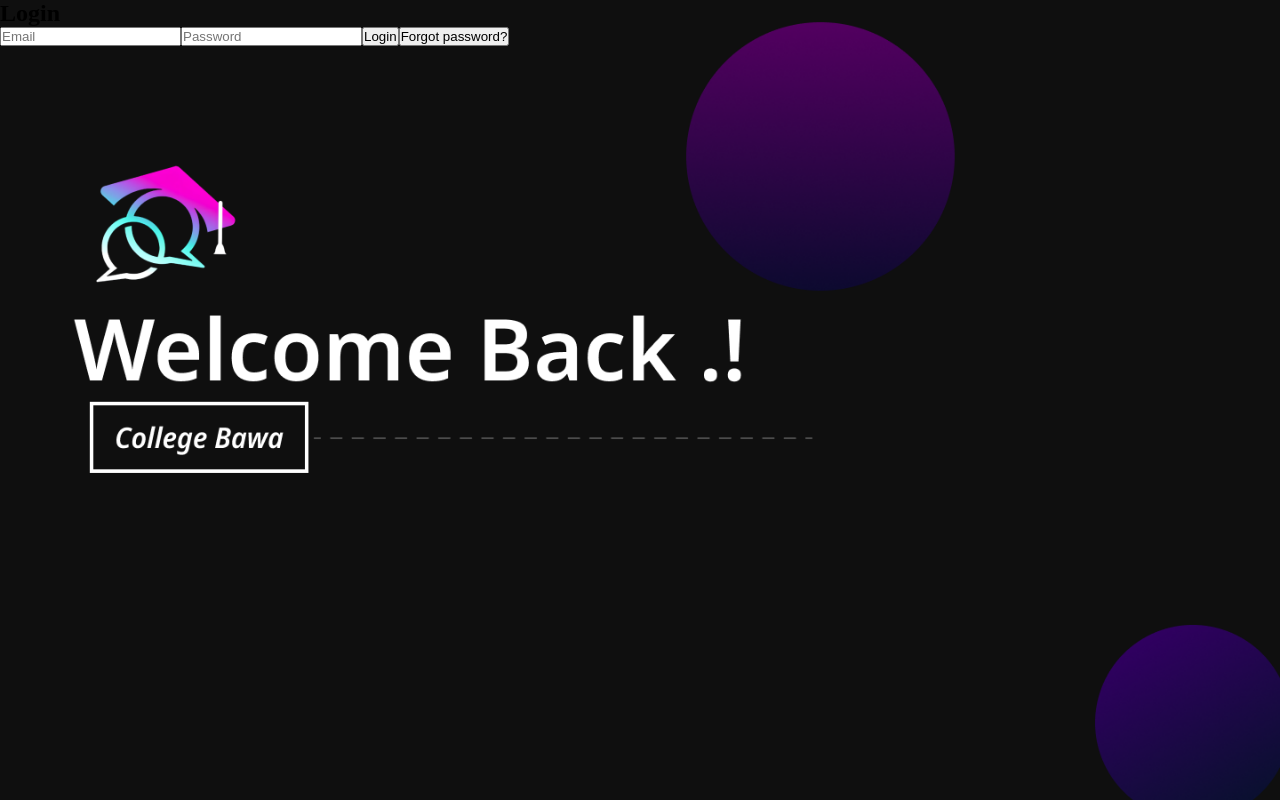
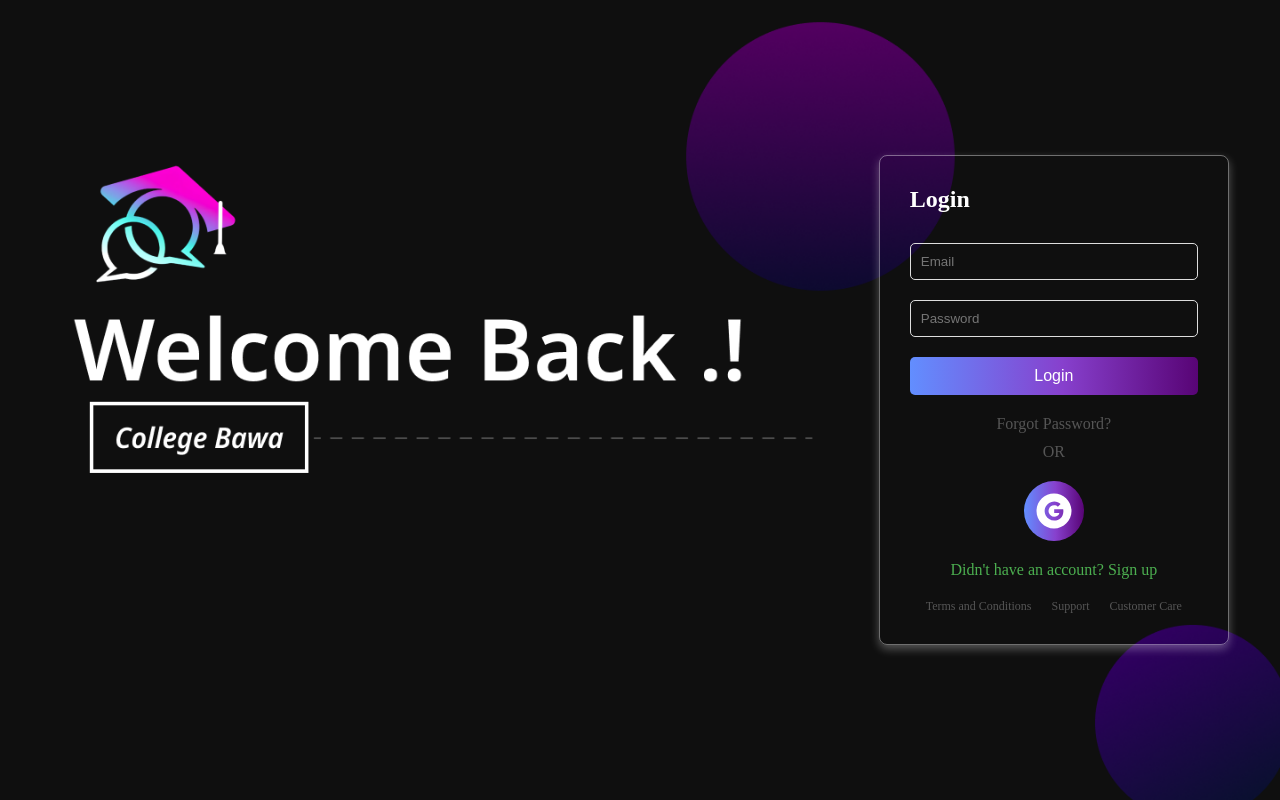
Before and after one commit to keshavchandel13/College-Bawa, a React (Vite) app in the folder Frontend/: page / in a window 1280 px wide. Built offline with nearby package versions, Linux system fonts and the light colour scheme.

Commit message:
LOGIN PAGE CREATED (WEBPAGE)

```diff
--- a/Frontend/package.json
+++ b/Frontend/package.json
@@ -12,7 +12,8 @@
   "dependencies": {
     "axios": "^1.8.1",
     "react": "^19.0.0",
-    "react-dom": "^19.0.0"
+    "react-dom": "^19.0.0",
+    "react-icons": "^5.5.0"
   },
   "devDependencies": {
     "@eslint/js": "^9.21.0",
--- a/Frontend/src/features/auth/Login.jsx
+++ b/Frontend/src/features/auth/Login.jsx
@@ -1,20 +1,47 @@
-import React from 'react'
-<link rel="stylesheet" href="login.css" />
-import "../../styles/auth/login.css"
+import React from 'react';
+// Import the Google icon from react-icons
+import { AiFillGoogleCircle } from 'react-icons/ai';
+import "../../styles/auth/login.css";  // Ensure this path is correct for your project
+
 function Login() {
   return (
-    <div className='login-page'>
-        <div className="container">
-          <h2>Login</h2>
-          <input type="email" name="email" id="" placeholder='Email' />
-          <input type="password" name="password" id="" placeholder='Password'/>
-          <button type="button"> Login</button>
-          <button type="button">Forgot password?</button>
+    <div className="login-page">
+      <div className="container">
+        <h2>Login</h2>
+
+        {/* Form with method POST */}
+        <form method="POST">
+          <input type="email" name="email" placeholder="Email" required />
+          <input type="password" name="password" placeholder="Password" required />
+
+          <button type="submit">Login</button>
+        </form>
+
+        <p className="forgot-password">
+          <a href="#">Forgot Password?</a>
+        </p>
+
+        <div className="or-line">
+          <span>OR</span>
         </div>
 
+        {/* Google Login Button with Only Icon */}
+        <button type="button" className="google-button">
+          <AiFillGoogleCircle style={{ fontSize: '40px' }} />
+        </button>
+
+        <p className="signup-link">
+          <a href="#">Didn't have an account? Sign up</a>
+        </p>
+
+        <div className="footer-links">
+          <a href="#">Terms and Conditions</a>
+          <a href="#">Support</a>
+          <a href="#">Customer Care</a>
+        </div>
+      </div>
     </div>
-
-  )
+  );
 }
 
-export default Login
+export default Login;
--- a/Frontend/src/styles/auth/login.css
+++ b/Frontend/src/styles/auth/login.css
@@ -1,8 +1,136 @@
-.login-page{
-    background-image: url("/Login.png");
+/* login.css */
+.login-page {
+    display: flex;
+    justify-content: flex-end; /* Aligns the container to the right */
+    align-items: center;
+    height: 100vh;
+    background-image: url('/Login.png'); /* Replace with your image URL */
     background-size: cover;
     background-position: center;
-    background-repeat: no-repeat;
-    height: 100vh;
-    width: 100vw;
-}
+  }
+
+  .container {
+    background-color: transparent; /* No background color */
+    padding: 30px;
+    border-radius: 8px;
+    text-align: center;
+    width: 350px;
+    max-width: 100%;
+    margin-left: -10px;
+    margin-right: 4%; /* Move container slightly left */
+
+    /* Adding the whitish shadowish border effect */
+    border: 1px solid rgba(255, 255, 255, 0.4); /* Whitish border */
+    box-shadow: 0 4px 10px rgba(255, 255, 255, 0.3); /* Subtle whitish shadow */
+  }
+
+  h2 {
+    font-size: 24px;
+    margin-bottom: 20px;
+    color: #FFFFFF;
+    text-align: left; /* Whitish color for the heading */
+  }
+
+  input {
+    width: 100%;
+    padding: 10px;
+    margin: 10px 0;
+    border-radius: 5px;
+    border: 1px solid #ddd;
+    background-color: transparent; /* No background color */
+    color: #FFFFFF;  /* Text color */
+  }
+
+  button {
+    width: 100%;
+    padding: 10px;
+    background: linear-gradient(90deg,
+      #628EFF 0%,   /* Blue */
+      #8740CD 53%,  /* Purple */
+      #580475 100%  /* Dark Purple */
+    );
+    color: #FFFFFF;  /* Text color */
+    border: none;
+    border-radius: 5px;
+    cursor: pointer;
+    margin: 10px 0;
+    font-size: 16px;
+    background-color: transparent; /* No background color */
+  }
+
+  button:hover {
+    background: linear-gradient(90deg,
+      #628EFF 0%,
+      #8740CD 53%,
+      #580475 100%
+    );
+    background-color: transparent; /* No background on hover */
+  }
+
+  .forgot-password {
+    margin: 10px 0;
+  }
+
+  .forgot-password a {
+    color: #555;
+    text-decoration: none;
+  }
+
+  .forgot-password a:hover {
+    color: #4CAF50;
+  }
+
+  .or-line {
+    margin: 10px 0;
+  }
+
+  .or-line span {
+    color: #555;
+  }
+
+  /* Google Button (Only Icon, No Background) */
+  .google-button {
+    width: 60px; /* Set width for the button to fit the icon */
+    height: 60px; /* Set height for the button to fit the icon */
+    border-radius: 50%; /* Make the button circular */
+    border: none; /* Remove the border */
+    background-color: transparent; /* No background color */
+    display: flex;
+    align-items: center;
+    justify-content: center;
+    cursor: pointer;
+    margin: 20px auto; /* Center the button horizontally */
+  }
+
+  .google-button:hover {
+    background-color: rgba(0, 0, 0, 0.1); /* Light hover effect */
+  }
+
+  .signup-link {
+    margin: 10px 0;
+  }
+
+  .signup-link a {
+    color: #4CAF50;
+    text-decoration: none;
+  }
+
+  .signup-link a:hover {
+    text-decoration: underline;
+  }
+
+  .footer-links {
+    margin-top: 20px;
+    font-size: 12px;
+    color: #555;
+  }
+
+  .footer-links a {
+    color: #555;
+    text-decoration: none;
+    margin: 0 10px;
+  }
+
+  .footer-links a:hover {
+    color: #4CAF50;
+  }
```
